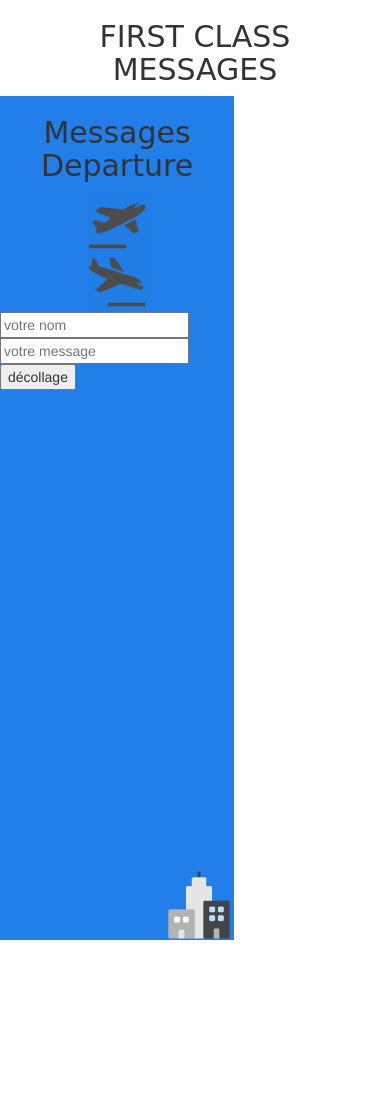
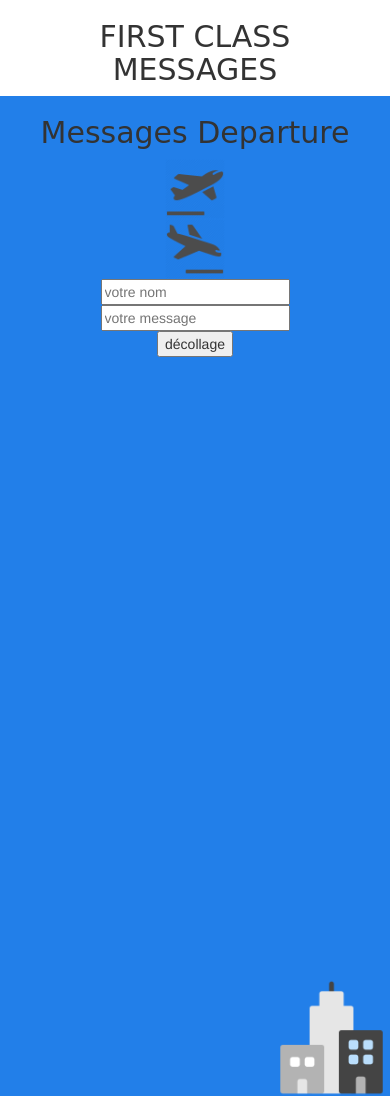
Before and after one commit to thibaultgdefrance/carte_nouvel_an, a PHP site: page /form.php in a window 390 px wide. Before the commit the page ends 940 px from the top, so only its background shows below. Run offline with PHP 8.4, Linux system fonts and the light colour scheme; some web fonts are replaced.

Commit message:
-media-query

```diff
--- a/appli_messages-master/css/appli_message.css
+++ b/appli_messages-master/css/appli_message.css
@@ -11,7 +11,6 @@ p {
   font-size: 20px; }
 
 .corps {
-  position: absolute;
   margin-bottom: 15%;
   margin-left: 20%;
   margin-right: 20%;
@@ -25,7 +24,6 @@ p {
   background-position: bottom right; }
 
 .corps2 {
-  position: absolute;
   margin-top: 15%;
   margin-bottom: 15%;
   margin-left: 20%;
@@ -46,21 +44,24 @@ p {
 .titre {
   text-align: center; }
 
+.formulaire {
+  text-align: center; }
+
 @media screen and (max-width: 767px) {
   .corps {
     margin: 0px;
     margin-right: 0px;
     margin-left: 0px;
     border-radius: 0px;
-    max-width: auto;
-    height: 100%; }
+    max-width: 100%;
+    height: 1000px; }
 
   .corps2 {
     margin: 0px;
     margin-right: 0px;
     margin-left: 0px;
     border-radius: 0px;
-    max-width: auto;
-    height: 100%; } }
+    max-width: 100%;
+    height: 1000px; } }
 
 /*# sourceMappingURL=appli_message.css.map */
--- a/appli_messages-master/form.php
+++ b/appli_messages-master/form.php
@@ -3,6 +3,7 @@
     <head>
         <meta charset="utf-8">
         <title>appli_message</title>
+        <meta name="viewport" content="width=device-width, user-scalable=no">
         <link rel="stylesheet" type="text/css" href="../bower_components/bootstrap/dist/css/bootstrap.min.css" />
         <link rel="stylesheet" type="text/css" href="css/appli_message.css" />
         <link href="https://fonts.googleapis.com/css?family=Modak" rel="stylesheet">
@@ -35,10 +36,10 @@
                 </div>
                 <div class="row">
                     <form class="formulaire" action="record.php" method="post">
-                        <div class="col-md-4 col-md-offset-4">
+                        <div class="col-md-11 col-sm-12">
                             <input type="text" name="auteur" value="" placeholder="votre nom" >
                         </div>
-                        <div class="col-md-6 col-md-offset-4">
+                        <div class="col-md-11 col-sm-12">
                             <input type="textarea" name="texte" value="" placeholder="votre message" required="">
                         </div>
                         <div class="col-md-2 col-md-offset-4">
--- a/appli_messages-master/record.php
+++ b/appli_messages-master/record.php
@@ -4,4 +4,5 @@
 
     addMessages($_POST['auteur'],$_POST['texte']);
 
-    echo "message enregistré";
+    header('Location: depart.php');
+    exit();
--- a/appli_messages-master/sass/appli_message.sass
+++ b/appli_messages-master/sass/appli_message.sass
@@ -14,7 +14,6 @@ p
 
 
 .corps
-    position: absolute
     margin-bottom: 15%
     margin-left: 20%
     margin-right: 20%
@@ -28,7 +27,6 @@ p
     background-position: bottom right
 
 .corps2
-    position: absolute
     margin-top: 15%
     margin-bottom: 15%
     margin-left: 20%
@@ -51,19 +49,22 @@ p
 .titre
     text-align: center
 
+.formulaire
+    text-align: center
+
 @media screen and (max-width: 767px)
     .corps
         margin: 0px
         margin-right: 0px
         margin-left: 0px
         border-radius: 0px
-        max-width: auto
-        height: 100%
+        max-width: 100%
+        height: 1000px
 
     .corps2
         margin: 0px
         margin-right: 0px
         margin-left: 0px
         border-radius: 0px
-        max-width: auto
-        height: 100%
+        max-width: 100%
+        height: 1000px
--- a/appli_messages-master/view.php
+++ b/appli_messages-master/view.php
@@ -6,6 +6,7 @@
     <head>
         <meta charset="utf-8">
         <title>appli_message</title>
+        <meta name="viewport" content="width=device-width, user-scalable=no">
         <link rel="stylesheet" type="text/css" href="../bower_components/bootstrap/dist/css/bootstrap.min.css" />
         <link rel="stylesheet" type="text/css" href="css/appli_message.css" />
         <link href="https://fonts.googleapis.com/css?family=Modak" rel="stylesheet">
@@ -20,8 +21,6 @@
                 <div class="col-md-offset-4 col-md-2 col-sm-12 col-xs-12">
                     <div class="titre">
                         <div class="col-md-12">
-
-
                             <h2>
                                 Messages Arrival
                             </h2>
--- a/thibaultgdefrance.github.io/index.html
+++ b/thibaultgdefrance.github.io/index.html
@@ -4,7 +4,7 @@
     <title></title>
     <meta charset="utf-8" />
     <meta name="viewport" content="width=device-width, initial-scale=1">
-    <link rel="stylesheet" tyoe="text/css" href="bower_components/bootstrap/dist/css/bootstrap.min.css" / >
+    <link rel="stylesheet" type="text/css" href="bower_components/bootstrap/dist/css/bootstrap.min.css" / >
     <link rel="stylesheet" type="text/css" href="css/cv_2017.css" />
     <script type="text/javascript" src="js/cv_2017.js" ></script>
     <script type="text/javascript" src="bower_components/jquery/dist/jquery.min.js"></script>
--- a/thibaultgdefrance.github.io/sass/cv_2017.sass
+++ b/thibaultgdefrance.github.io/sass/cv_2017.sass
@@ -101,13 +101,15 @@ a
     font-size: 30px
     font-family: "Amatic SC", cursive
     color: white
+    text-shadow: 4px 4px 2px black
 
 .liste
     background-color: #E6EDDE
     margin: 20px
     margin-top: 0px
-    border-radius: 20px
+    border-radius: 5px
     opacity: 0.6
+    box-shadow: 4px 4px 4px black
 
 .passion
     background-image: url("")
```
Also changed, not shown: thibaultgdefrance.github.io/css/cv_2017.css (+5 -3 lines), 2 other files.
